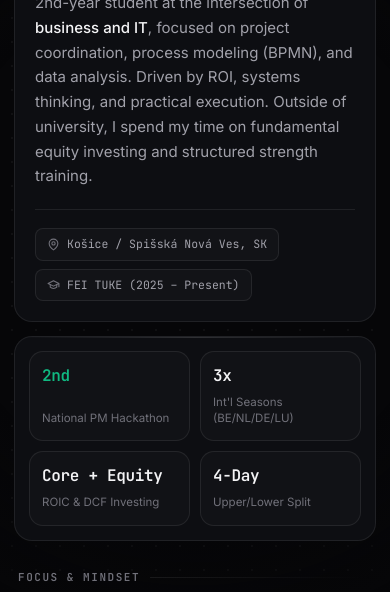
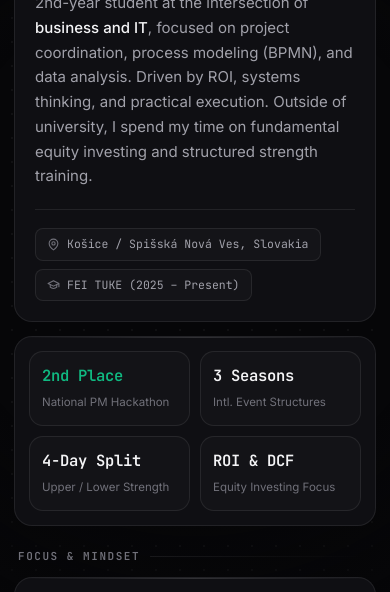
Before and after one commit to misokubicar/misokubicar.github.io, a plain HTML site: page index.html in a window 390 px wide. Shown: the part 186-778 px from the top of the page. Drawn offline with Linux system fonts and the light colour scheme.

Commit message:
Update index.html

```diff
--- a/index.html
+++ b/index.html
@@ -23,8 +23,8 @@
        ========================================================================== */
     :root {
       --bg: #060608;
-      --surface: #0d0e12;
-      --surface-hover: #13151b;
+      --surface: #0f0f13;
+      --surface-hover: #15161c;
       --surface-subtle: rgba(255, 255, 255, 0.025);
       --border: rgba(255, 255, 255, 0.08);
       --border-hover: rgba(255, 255, 255, 0.16);
@@ -68,26 +68,26 @@
       position: relative;
     }
 
-    /* Architectural dot-grid pattern + subtle radial top glow */
+    /* Architectural dot-grid pattern + subtle top radial glow */
     body::before {
       content: "";
       position: fixed;
       inset: 0;
       z-index: -2;
       background-image:
-        radial-gradient(ellipse 80% 45% at 50% -10%, rgba(59, 130, 246, 0.08), transparent 70%),
+        radial-gradient(ellipse 80% 45% at 50% -10%, rgba(59, 130, 246, 0.09), transparent 70%),
         radial-gradient(rgba(255, 255, 255, 0.045) 1px, transparent 1px);
       background-size: 100% 100%, 24px 24px;
       pointer-events: none;
     }
 
-    /* Subtle top edge vignette */
+    /* Subtle edge vignette for visual depth */
     body::after {
       content: "";
       position: fixed;
       inset: 0;
       z-index: -1;
-      background: radial-gradient(circle at 50% 50%, transparent 55%, rgba(6, 6, 8, 0.75) 100%);
+      background: radial-gradient(circle at 50% 50%, transparent 55%, rgba(6, 6, 8, 0.78) 100%);
       pointer-events: none;
     }
 
@@ -113,6 +113,12 @@
       gap: 28px;
     }
 
+    main {
+      display: flex;
+      flex-direction: column;
+      gap: 28px;
+    }
+
     /* ==========================================================================
        Top Utility Bar
        ========================================================================== */
@@ -122,7 +128,7 @@
       justify-content: space-between;
       gap: 12px;
       padding: 10px 16px;
-      background: rgba(13, 14, 18, 0.72);
+      background: rgba(15, 15, 19, 0.78);
       backdrop-filter: blur(12px);
       -webkit-backdrop-filter: blur(12px);
       border: 1px solid var(--border);
@@ -141,7 +147,7 @@
       gap: 8px;
     }
 
-    .brand-mark span.slash {
+    .brand-mark .slash {
       color: var(--accent);
     }
 
@@ -240,7 +246,7 @@
       z-index: 2;
     }
 
-    /* Radial mouse spotlight */
+    /* Radial mouse-tracking spotlight */
     .bento-card::after {
       content: "";
       position: absolute;
@@ -248,7 +254,7 @@
       border-radius: inherit;
       background: radial-gradient(
         420px circle at var(--mouse-x) var(--mouse-y),
-        rgba(59, 130, 246, 0.085),
+        rgba(59, 130, 246, 0.09),
         transparent 60%
       );
       opacity: 0;
@@ -272,7 +278,7 @@
     }
 
     /* ==========================================================================
-       Hero Row (Hero Card + Snapshot Metrics Card)
+       Hero Row (8 cols Hero + 4 cols Snapshot Metrics)
        ========================================================================== */
     .hero-card {
       padding: 28px 30px;
@@ -349,9 +355,9 @@
       flex-shrink: 0;
     }
 
-    /* Key Metrics / Snapshot Card */
+    /* Snapshot Metrics Card (2x2 Grid) */
     .snapshot-card {
-      padding: 18px;
+      padding: 16px;
       display: grid;
       grid-template-columns: repeat(2, minmax(0, 1fr));
       gap: 10px;
@@ -376,11 +382,11 @@
 
     .stat-value {
       font-family: var(--font-mono);
-      font-size: 16px;
+      font-size: 15.5px;
       font-weight: 600;
       letter-spacing: -0.02em;
       color: var(--text-primary);
-      line-height: 1.2;
+      line-height: 1.25;
     }
 
     .stat-value.accent {
@@ -459,11 +465,11 @@
     }
 
     .project-card.featured {
-      background: linear-gradient(135deg, rgba(16, 185, 129, 0.045) 0%, var(--surface) 42%);
+      background: linear-gradient(135deg, rgba(16, 185, 129, 0.05) 0%, var(--surface) 44%);
     }
 
     .project-card.featured:hover {
-      background: linear-gradient(135deg, rgba(16, 185, 129, 0.065) 0%, var(--surface-hover) 45%);
+      background: linear-gradient(135deg, rgba(16, 185, 129, 0.075) 0%, var(--surface-hover) 48%);
     }
 
     .project-top {
@@ -746,14 +752,14 @@
       bottom: 24px;
       left: 50%;
       transform: translateX(-50%) translateY(16px);
-      background: #13151b;
+      background: #15161c;
       border: 1px solid var(--emerald-border);
       color: var(--text-primary);
       font-family: var(--font-mono);
       font-size: 12px;
       padding: 10px 16px;
       border-radius: 999px;
-      box-shadow: 0 12px 32px rgba(0, 0, 0, 0.5);
+      box-shadow: 0 12px 32px rgba(0, 0, 0, 0.55);
       display: flex;
       align-items: center;
       gap: 8px;
@@ -776,7 +782,7 @@
     }
 
     /* ==========================================================================
-       Subtle Entrance Animations
+       Staggered Entrance Animations
        ========================================================================== */
     .reveal {
       opacity: 0;
@@ -841,6 +847,10 @@
         gap: 22px;
       }
 
+      main {
+        gap: 22px;
+      }
+
       .utility-bar {
         padding: 9px 14px;
         font-size: 11px;
@@ -899,11 +909,11 @@
         <span class="live-dot" aria-hidden="true"></span>
         <span>Košice, SK</span>
         <span aria-hidden="true">·</span>
-        <time id="local-time">--:-- CET</time>
+        <time id="local-time">--:--:-- CET</time>
       </div>
     </header>
 
-    <main style="display: flex; flex-direction: column; gap: 28px;">
+    <main>
 
       <!-- 2. HERO ROW (8 cols Hero + 4 cols Snapshot Metrics) -->
       <section class="bento-grid reveal delay-2" aria-label="Introduction and highlights">
@@ -921,7 +931,7 @@
                 <path d="M20 10c0 6-8 12-8 12s-8-6-8-12a8 8 0 0 1 16 0Z"/>
                 <circle cx="12" cy="10" r="3"/>
               </svg>
-              Košice / Spišská Nová Ves, SK
+              Košice / Spišská Nová Ves, Slovakia
             </span>
             <span class="meta-chip">
               <svg width="13" height="13" viewBox="0 0 24 24" fill="none" stroke="currentColor" stroke-width="2" stroke-linecap="round" stroke-linejoin="round" aria-hidden="true">
@@ -933,22 +943,23 @@
           </div>
         </article>
 
-        <aside class="bento-card snapshot-card col-4" aria-label="Key highlights">
+        <!-- 2x2 Snapshot Metrics Card -->
+        <aside class="bento-card snapshot-card col-4" aria-label="Snapshot metrics">
           <div class="stat-tile">
-            <div class="stat-value accent">2nd</div>
+            <div class="stat-value accent">2nd Place</div>
             <div class="stat-label">National PM Hackathon</div>
           </div>
           <div class="stat-tile">
-            <div class="stat-value">3x</div>
-            <div class="stat-label">Int'l Seasons (BE/NL/DE/LU)</div>
+            <div class="stat-value">3 Seasons</div>
+            <div class="stat-label">Intl. Event Structures</div>
           </div>
           <div class="stat-tile">
-            <div class="stat-value">Core + Equity</div>
-            <div class="stat-label">ROIC &amp; DCF Investing</div>
+            <div class="stat-value">4-Day Split</div>
+            <div class="stat-label">Upper / Lower Strength</div>
           </div>
           <div class="stat-tile">
-            <div class="stat-value">4-Day</div>
-            <div class="stat-label">Upper/Lower Split</div>
+            <div class="stat-value">ROI &amp; DCF</div>
+            <div class="stat-label">Equity Investing Focus</div>
           </div>
         </aside>
       </section>
@@ -961,7 +972,7 @@
         </div>
 
         <div class="bento-grid">
-          <!-- Card 1: Equity Investing -->
+          <!-- Card 1: Equity Investing & Valuation -->
           <article class="bento-card focus-card col-4">
             <div>
               <div class="icon-box" aria-hidden="true">
@@ -1064,7 +1075,7 @@
             <div>
               <div class="project-top">
                 <h3 class="project-title">FIFO Portfolio &amp; Dividend Tracker</h3>
-                <span class="badge">Personal Tool</span>
+                <span class="badge">Personal Project</span>
               </div>
               <p class="card-text">
                 Local web app that processes CSV exports from XTB and Trading 212. Automatically tracks the 365-day tax-exemption holding period, received dividends, and true portfolio performance.
@@ -1144,8 +1155,8 @@
         </div>
 
         <div class="bento-grid">
-          <!-- LinkedIn -->
-          <a href="https://www.linkedin.com/in/michal-kubicar" target="_blank" rel="noopener noreferrer" class="bento-card social-card col-3">
+          <!-- LinkedIn (Fixed URL with percent-encoded diacritics) -->
+          <a href="https://www.linkedin.com/in/michal-kubi%C4%8D%C3%A1r" target="_blank" rel="noopener noreferrer" class="bento-card social-card col-3">
             <div class="social-top">
               <svg width="20" height="20" viewBox="0 0 24 24" fill="none" stroke="currentColor" stroke-width="1.9" stroke-linecap="round" stroke-linejoin="round" aria-hidden="true">
                 <path d="M16 8a6 6 0 0 1 6 6v7h-4v-7a2 2 0 0 0-2-2 2 2 0 0 0-2 2v7h-4v-7a6 6 0 0 1 6-6z"/>
@@ -1211,7 +1222,7 @@
             </div>
           </a>
 
-          <!-- Direct Email Bar (full width) -->
+          <!-- Direct Email Full-Width Card -->
           <div class="bento-card email-bar col-12">
             <div class="email-meta">
               <span class="email-label">Direct Email</span>
@@ -1277,7 +1288,6 @@
             hour12: false
           });
 
-          // Determine CET/CEST dynamically
           const tzFormatter = new Intl.DateTimeFormat('en-GB', {
             timeZone: 'Europe/Bratislava',
             timeZoneName: 'short'
@@ -1315,7 +1325,7 @@
       });
 
       /* ----------------------------------------------------------------------
-         3. One-Click Email Copy with iFrame-Safe Fallback & Toast
+         3. One-Click Email Copy with iFrame-Safe Fallback & Toast Notification
          ---------------------------------------------------------------------- */
       const copyBtn = document.getElementById('copy-btn');
       const copyBtnLabel = document.getElementById('copy-btn-label');
@@ -1370,7 +1380,6 @@
         copyBtn.addEventListener('click', () => {
           const email = emailTextEl.textContent.trim();
 
-          // Use execCommand first for reliable iframe/sandbox support, with Clipboard API fallback
           if (fallbackCopy(email)) {
             showCopiedFeedback();
             return;
```
